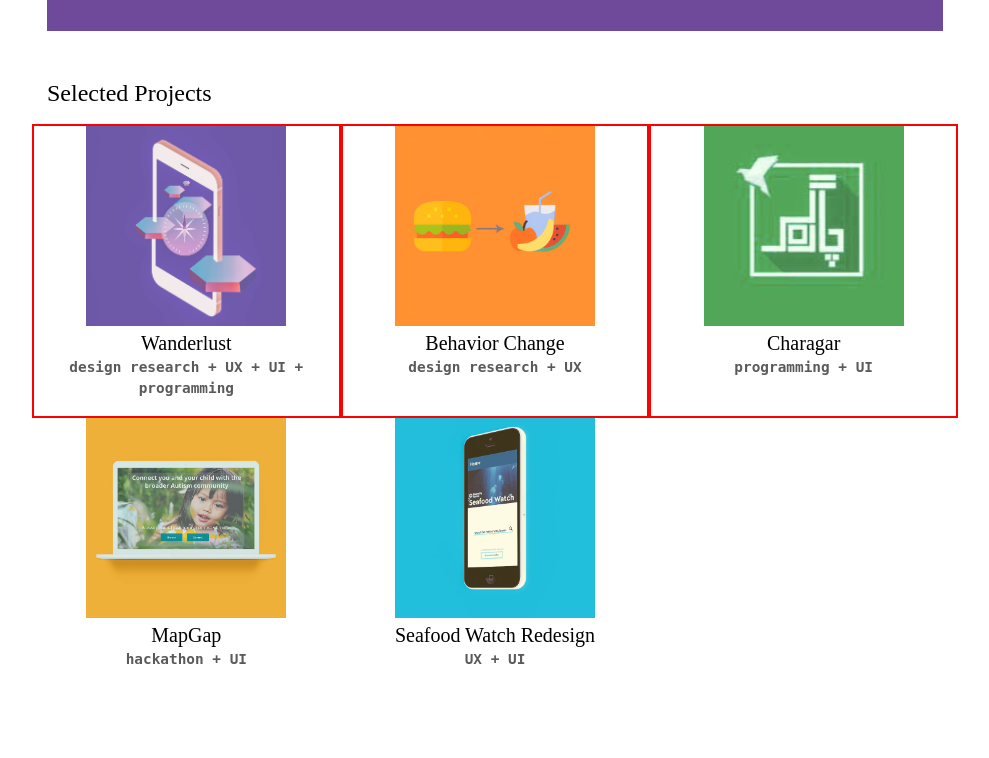
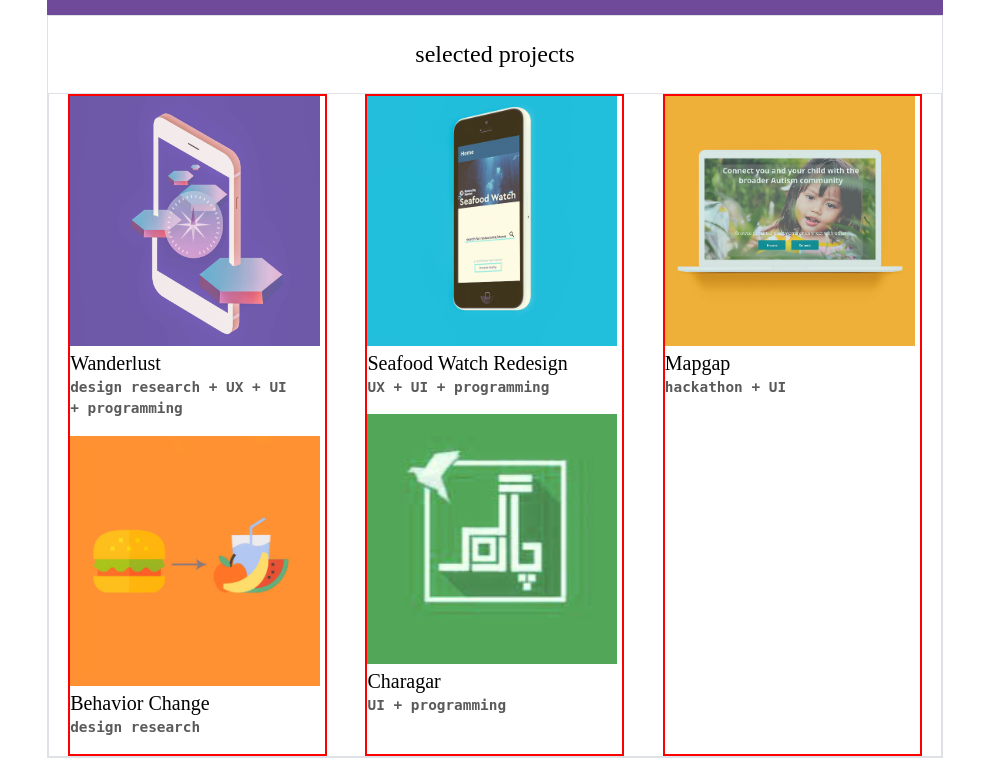
Before and after one commit to aymenr/aymenr.github.io, a plain HTML site: page index.html in a window 1280 px wide. Shown: the part 269-1027 px from the top of the page, without its empty margins (145-1134 px from the left). Before the commit the page ends 955 px from the top, so only its background shows below. Drawn offline with nearby package versions, Linux system fonts and the light colour scheme; a script that the page names is missing.

Commit message:
flexbox solution

```diff
--- a/index.html
+++ b/index.html
@@ -19,7 +19,7 @@
                 <span class="navbar-toggler-icon"></span>
             </button>
             <div class="collapse navbar-collapse" id="navbarTogglerDemo01">
-                <ul class="navbar-nav ml-auto">
+                <ul class="navbar-nav">
                     <li class="nav-item">
                         <a class="nav-link selected" href="#">projects </a>
                     </li>
@@ -37,7 +37,7 @@
 
 
 
-        <div class ="container header my-3">
+        <div class ="container header">
             <h1>aymen rizwan</h1>
             <div class="row">
                 <div class="col-md-10">
@@ -48,49 +48,49 @@
             </div>
         </div>
 
-            <div class="container p-0 main">
-                <h4 class="mt-5 mb-3"> Selected Projects </h4>
-                <div class="row justify-content-between">
-                    <div class="col-md-4  border-r col-sm-6 text-center ">
+            <div class="container-fluid border p-0 main">
+
+
+                <h4 class="my-4 text-center"> selected projects </h4>
+
+                <div class="d-flex border justify-content-around border-r flex-wrap">
+                    <div class="d-flex flex-column border-r">
                         <a href="./wanderlust.html">
-                          <img class ="thumbnail img-fluid" src ="images/wanderlust.jpg"/>
-                          <h5 class="thumbnail-title"> Wanderlust </h5>
-                          <p class="thumbnail-subtitle"> design research + UX + UI +  programming </p>
+
+                            <img class ="thumbnail img-fluid" src ="images/wanderlust.jpg"/>
+                            <h5 class=" thumbnail-title"> Wanderlust </h5>
+                            <p class=" thumbnail-subtitle"> design research + UX + UI <br> +  programming </p>
+                        </a>
+                        <a href ="behavior-change.html">
+                            <img class ="thumbnail img-fluid" src ="images/breakfast.jpg">
+                            <h5 class="thumbnail-title"> Behavior Change </h5>
+                            <p class="thumbnail-subtitle"> design research</p>
                         </a>
                     </div>
+                     <div class="d-flex flex-column border-r">
+                        <a href="./wanderlust.html">
 
-                    <div class="col-md-4 border-r  col-sm-6 text-center">
+                            <img class ="thumbnail img-fluid" src ="images/seafood.jpg"/>
+                            <h5 class=" thumbnail-title"> Seafood Watch Redesign </h5>
+                            <p class=" thumbnail-subtitle"> UX + UI + programming </p>
+                        </a>
                         <a href ="behavior-change.html">
-                          <img class ="thumbnail img-fluid" src ="images/breakfast.jpg">
-                          <h5 class="thumbnail-title"> Behavior Change </h5>
-                          <p class="thumbnail-subtitle"> design research + UX </p>
+                            <img class ="thumbnail img-fluid" src ="images/charagar.jpg">
+                            <h5 class="thumbnail-title"> Charagar </h5>
+                            <p class="thumbnail-subtitle"> UI + programming </p>
                         </a>
                     </div>
-                    <div class="col-md-4 border-r  col-sm-6 text-center">
-                        <a href ="seafood-watch.html">
-                        <img class ="thumbnail img-fluid" src ="images/charagar.jpg">
-                        <h5 class="thumbnail-title"> Charagar  </h5>
-                        <p class="thumbnail-subtitle"> programming + UI </p>
+                     <div class="d-flex flex-column border-r">
+                        <a href="./wanderlust.html">
+
+                            <img class ="thumbnail img-fluid" src ="images/communicaid.jpg"/>
+                            <h5 class=" thumbnail-title"> Mapgap </h5>
+                            <p class=" thumbnail-subtitle"> hackathon + UI </p>
                         </a>
+
                     </div>
-                </div>
-                <div class="row">
-                    <div class="col-md-4 col-sm-6 text-center">
-                        <a href ="seafood-watch.html">
-                        <img class ="thumbnail img-fluid" src ="images/communicaid.jpg">
-                        <h5 class="thumbnail-title"> MapGap  </h5>
-                        <p class="thumbnail-subtitle"> hackathon + UI </p>
-                        </a>
-                    </div>
-                    <div class="col-md-4 col-sm-6 text-center">
-                        <a href ="seafood-watch.html">
-                        <img class ="thumbnail img-fluid" src ="images/seafood.jpg">
-                        <h5 class="thumbnail-title"> Seafood Watch Redesign  </h5>
-                        <p class="thumbnail-subtitle"> UX + UI </p>
-                        </a>
-                    </div>
-                </div>
-            </div>
+
+
 <!--     <a href="vr-data-viz.html">
       <img class ="thumbnail" src ="images/patari.jpg">
       <h3> Data Visualization in Virtual reality </h3>
--- a/main.css
+++ b/main.css
@@ -46,8 +46,11 @@
 	color:white;
 }
 
+
 .thumbnail {
-	width:200px;
+	width:250px;
+	margin-right: 5px;
+
 }
 
 .thumbnail-title {
```
